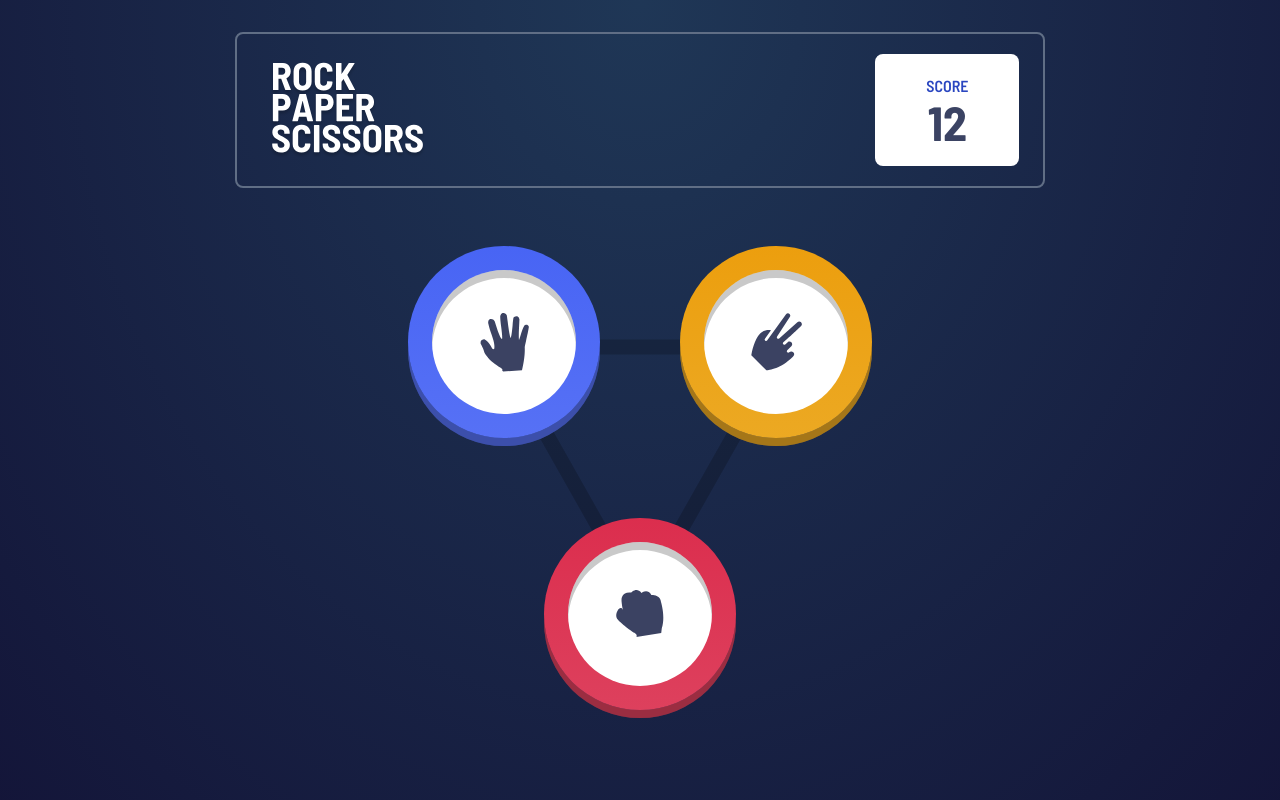
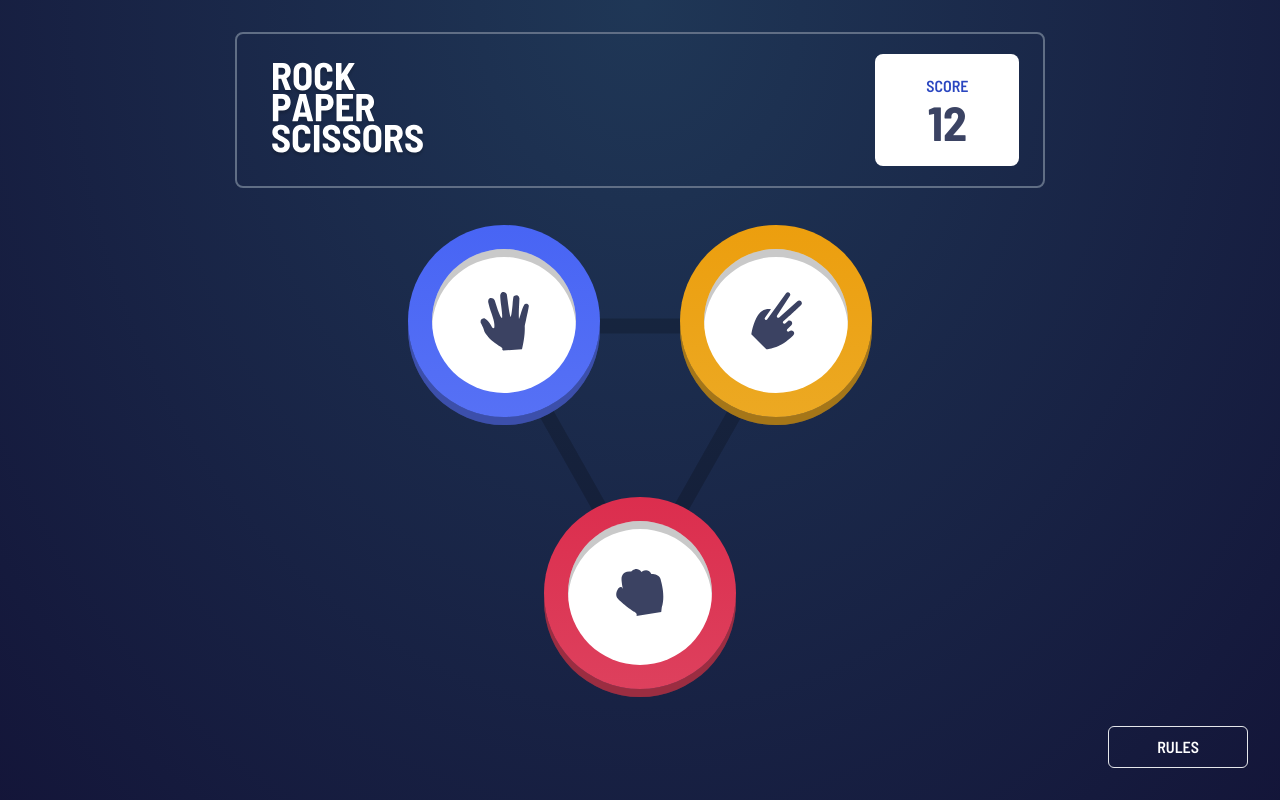
Before and after one commit to kelly-jsx/rock-paper-scissors, a React (Vite) app: page / in a window 1280 px wide. Built offline with nearby package versions, Linux system fonts and the light colour scheme.

Commit message:
rules button

```diff
--- a/src/components/App.tsx
+++ b/src/components/App.tsx
@@ -12,6 +12,9 @@ function App() {
       <div className="flex h-full w-full items-center justify-center">
         <Actions />
       </div>
+      <button className="w-max self-center rounded-md border px-12 py-2 text-white transition duration-300 ease-in-out hover:bg-white hover:text-dark lg:self-end">
+        RULES
+      </button>
     </div>
   )
 }
```
